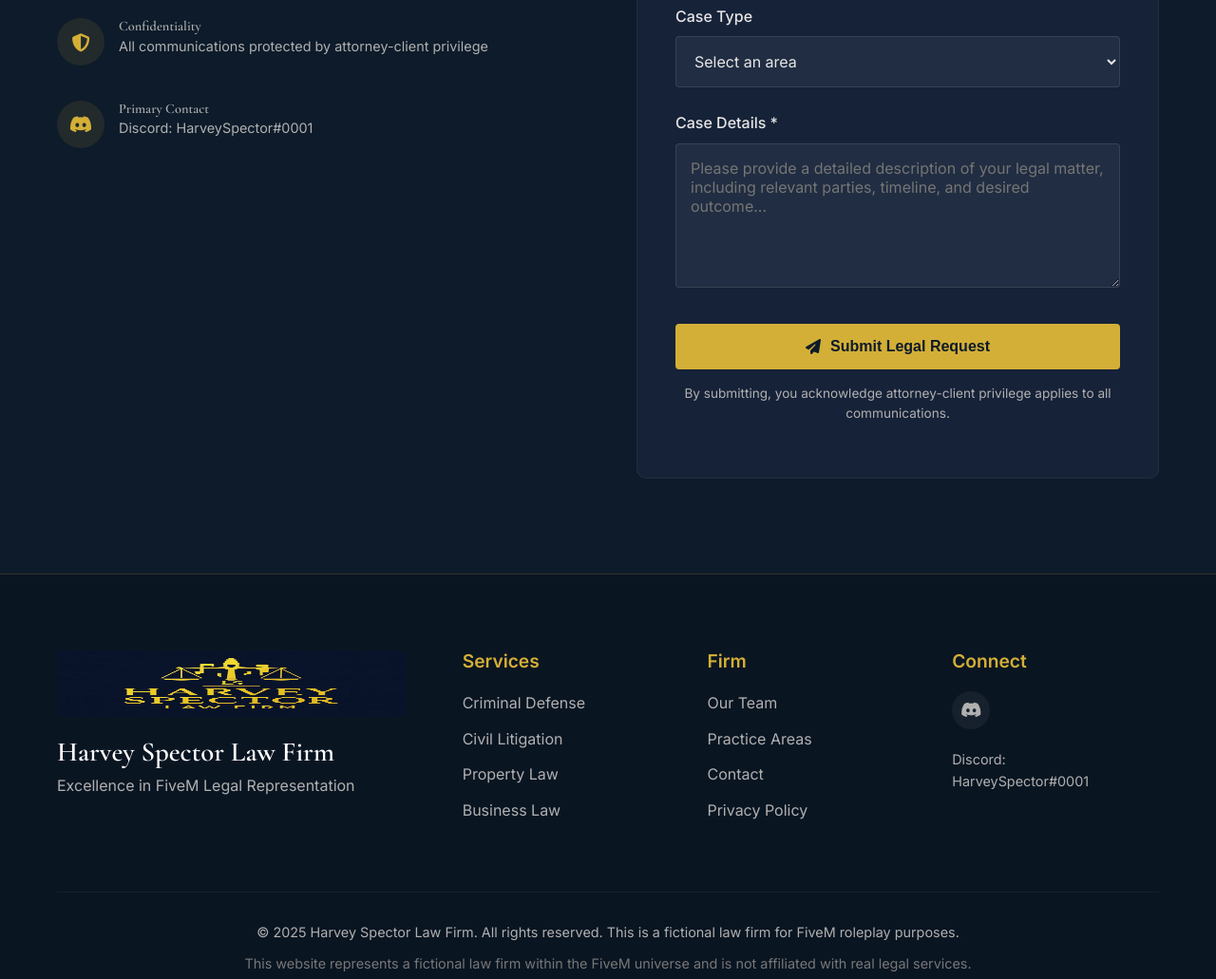
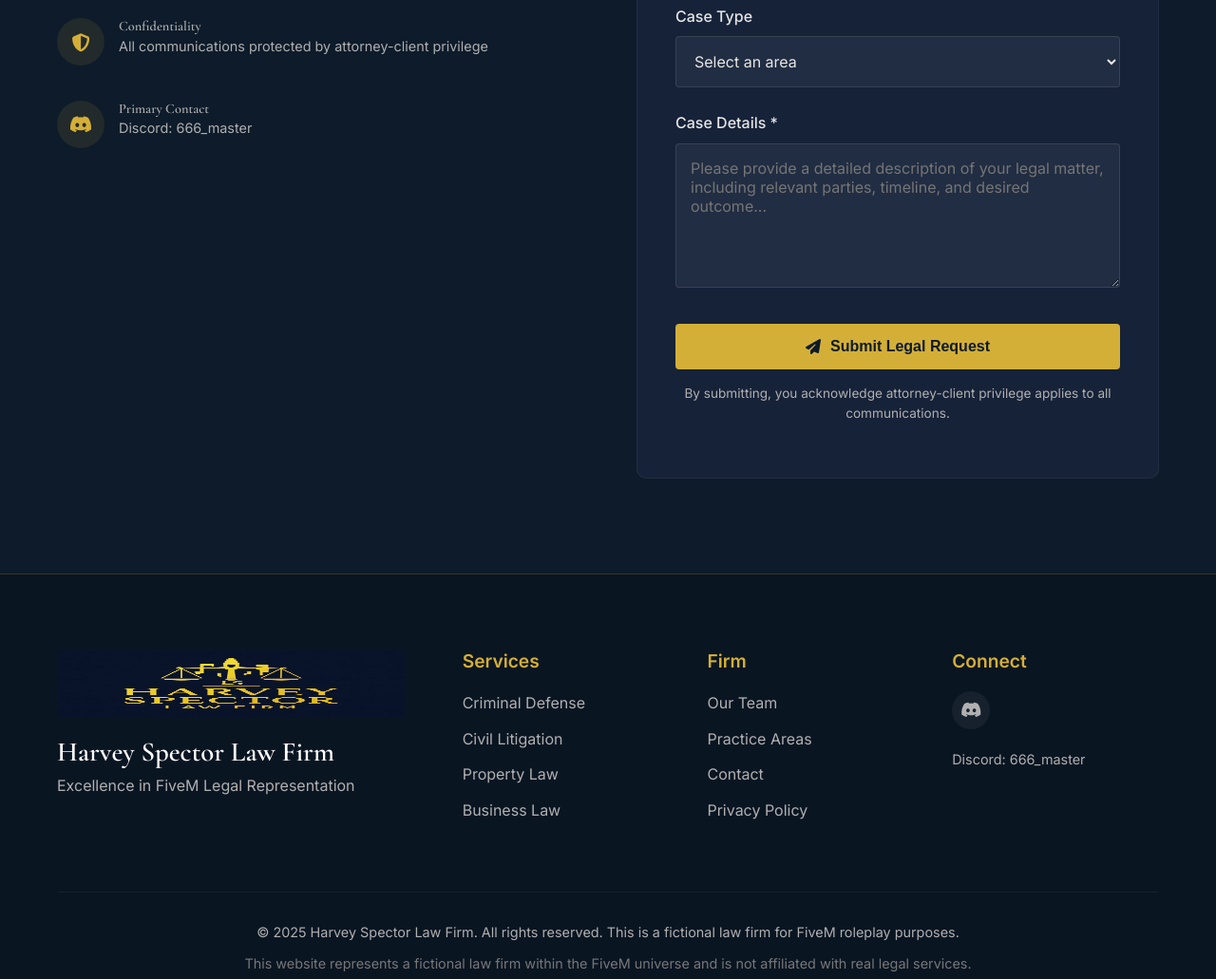
Before and after one commit to DONxFURY/HARVEY-SPECTOR-LAW-FIRM, a plain HTML site: page index.html in a window 1280 px wide. Shown: the part 2560-3591 px from the top of the page at 95% size. Drawn offline with nearby package versions, Linux system fonts and the light colour scheme.

Commit message:
Update index.html

```diff
--- a/index.html
+++ b/index.html
@@ -170,7 +170,7 @@
                             </div>
                             <div>
                                 <h4>Primary Contact</h4>
-                                <p>Discord: HarveySpector#0001</p>
+                                <p>Discord: 666_master</p>
                             </div>
                         </div>
                     </div>
@@ -254,7 +254,7 @@
                         <div class="social-links">
                             <a href="https://discord.gg/hP6RpWBupz" aria-label="Discord"><i class="fab fa-discord"></i></a>
                         </div>
-                        <p class="contact-info">Discord: HarveySpector#0001</p>
+                        <p class="contact-info">Discord: 666_master</p>
                     </div>
                 </div>
             </div>
```
